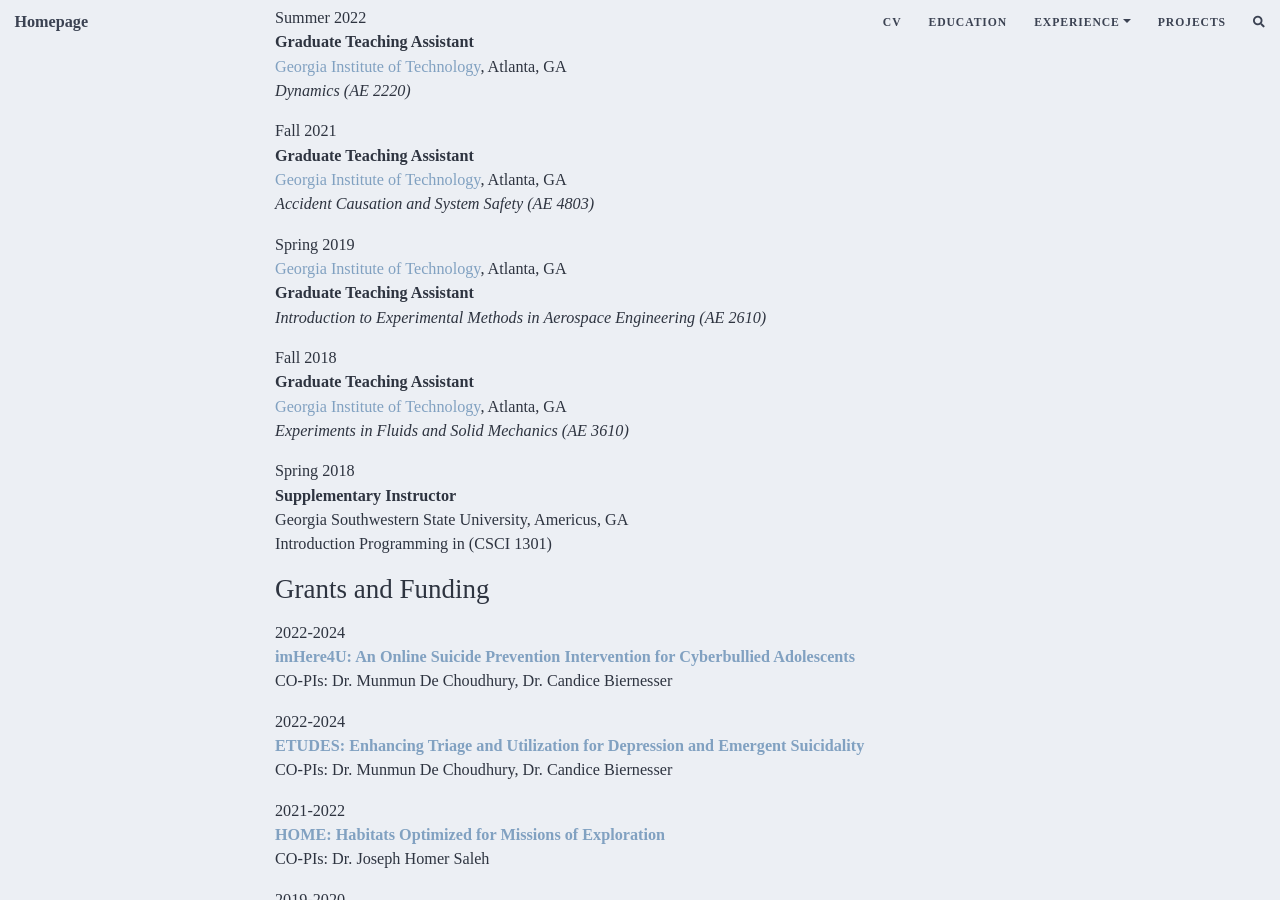
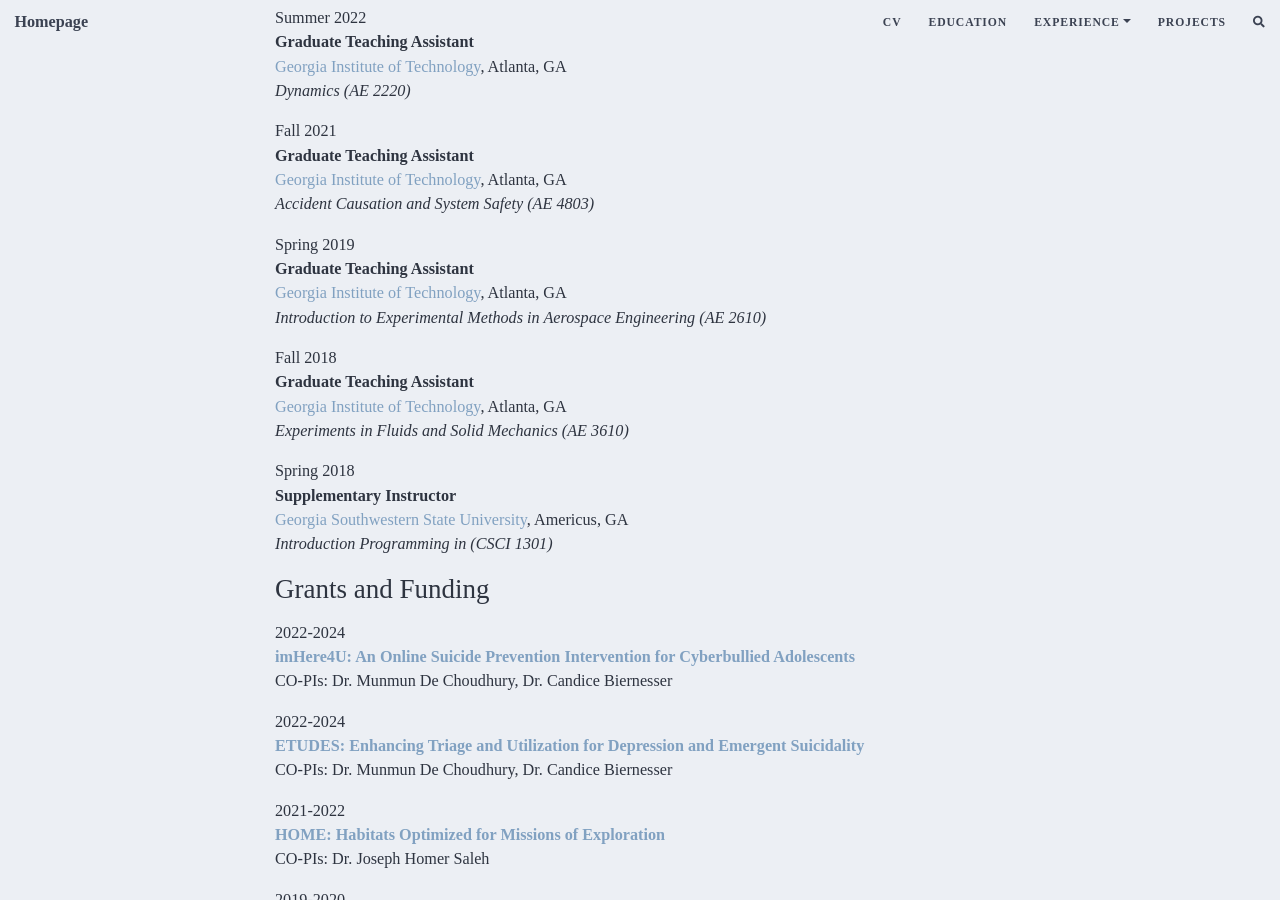
Before and after one commit to dbgomez94/dbgomez94.github.io, a Jekyll site: the page built from pages/cv.md, in a window 1280 px wide and 900 px high, scrolled down 3612 px. Built offline with Jekyll 4.4.1, drawn with Linux system fonts in a browser that asks for light colours; nearby versions of some CDN libraries; comment, search, counter and statistics services are not loaded; some of the changed lines change nothing that is shown.

Commit message:
updating homepage

```diff
--- a/pages/cv.md
+++ b/pages/cv.md
@@ -173,8 +173,8 @@ Fall 2021 \
 *Accident Causation and System Safety (AE 4803)*
 
 Spring 2019 \
+**Graduate Teaching Assistant** \
 [Georgia Institute of Technology](https://www.gatech.edu/), Atlanta, GA \
-**Graduate Teaching Assistant** \
 *Introduction to Experimental Methods in Aerospace Engineering (AE 2610)*
 
 Fall 2018 \
@@ -184,11 +184,8 @@ Fall 2018 \
 
 Spring 2018 \
 **Supplementary Instructor** \
-Georgia Southwestern State University, Americus, GA \
-Introduction Programming in (CSCI 1301)
-
-
-
+[Georgia Southwestern State University](https://www.gsw.edu/), Americus, GA \
+*Introduction Programming in (CSCI 1301)*
 
 ## Grants and Funding
 
@@ -224,7 +221,6 @@ CO-PIs: Dr. Mitchell L.R. Walker, Dr. Robert Lobbia
 *Senior Research Engineer* \
 [Busek Space Propulsion and Systems](https://www.busek.com/), Natick, MA
 
-
 [**Dr. Robert Lobbia**](https://www.linkedin.com/in/lobbia/) \
 *Staff Engineer* \
 [NASA Jet Propulsion Laboratory](https://www.jpl.nasa.gov/) \
```
